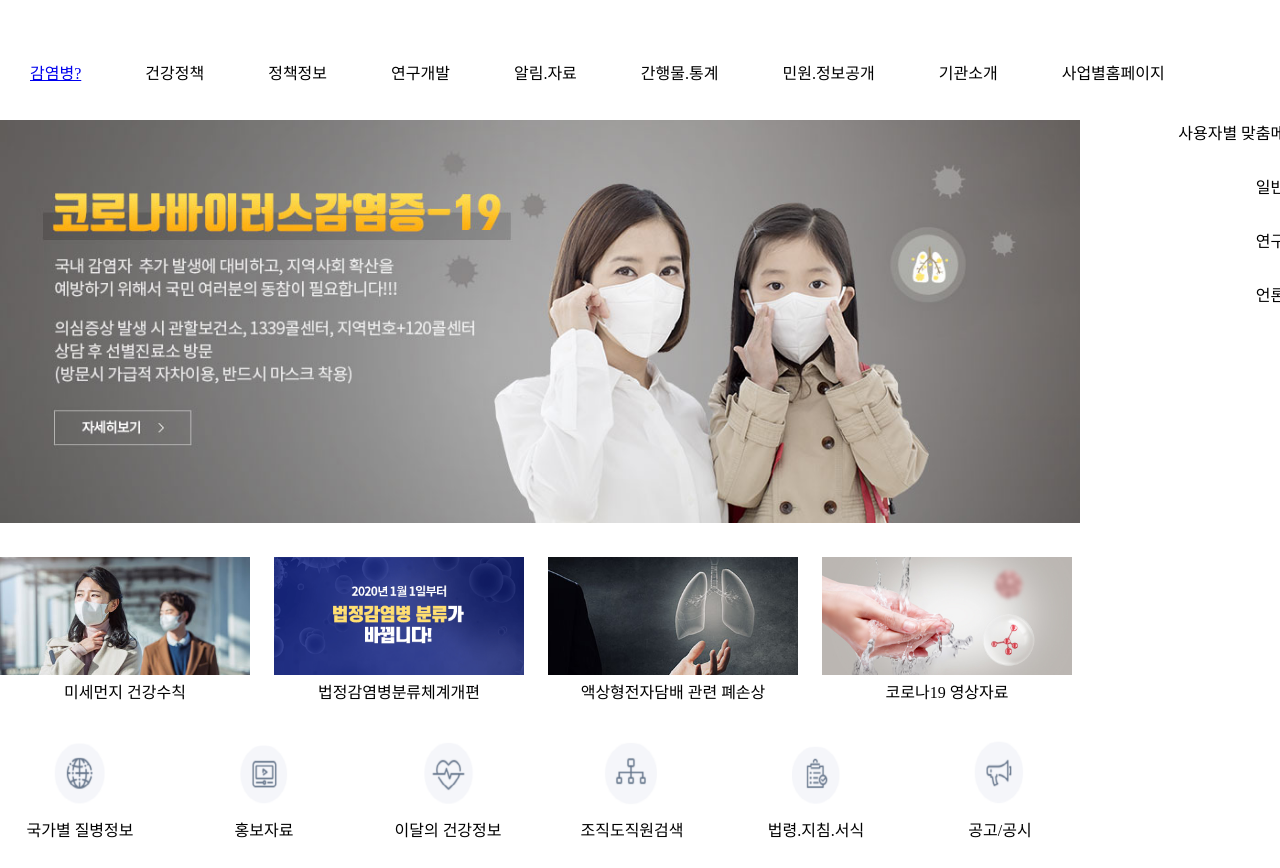
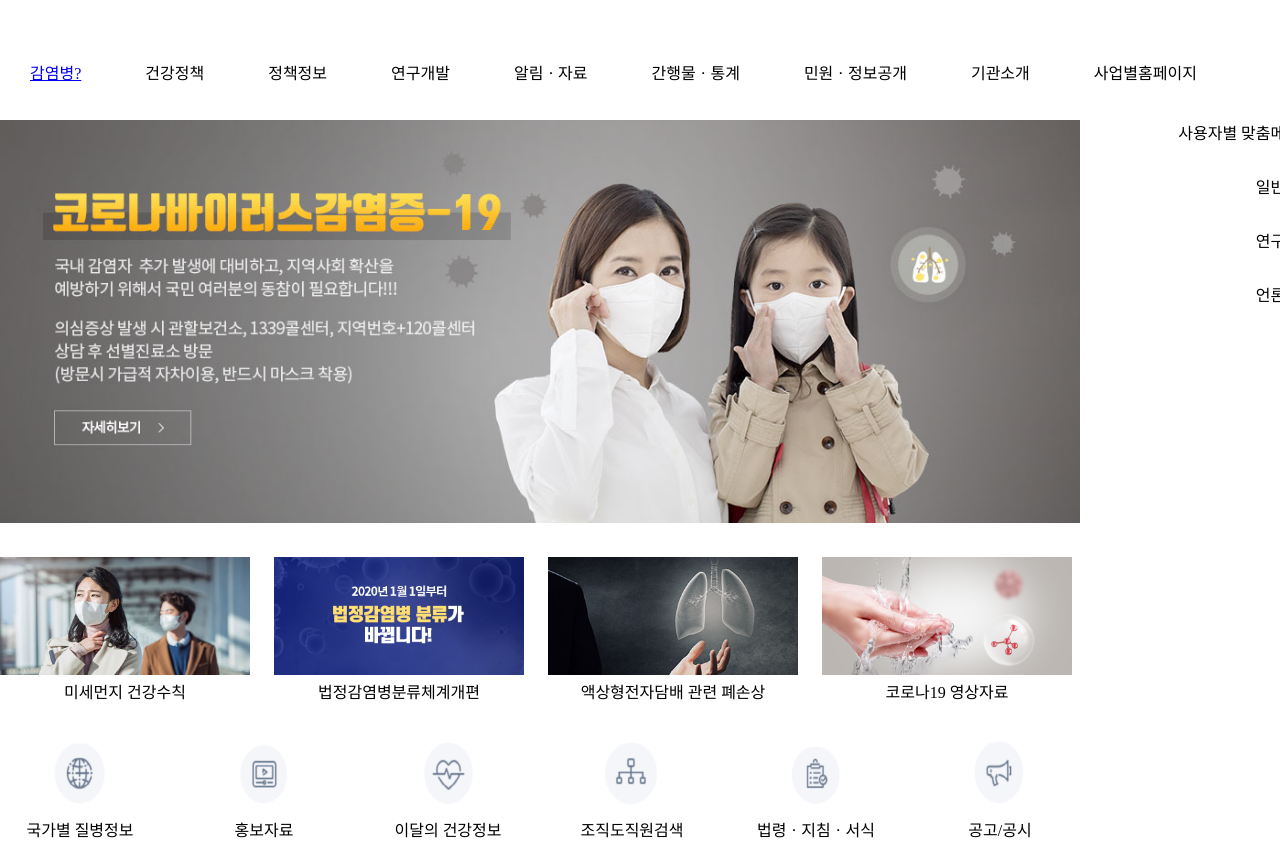
Before and after one commit to jihyun-kim329/assignment, a plain HTML site: page index.html in a window 1280 px wide. Shown: the part 80-948 px from the top of the page. Drawn offline with Linux system fonts and the light colour scheme.

Commit message:
Update index.html

```diff
--- a/index.html
+++ b/index.html
@@ -156,9 +156,9 @@ footer{
 		<li> 건강정책 </li>
 		<li> 정책정보 </li>
 		<li> 연구개발 </li>
-		<li> 알림.자료 </li>
-		<li> 간행물.통계 </li>
-		<li> 민원.정보공개 </li>
+		<li> 알림ㆍ자료 </li>
+		<li> 간행물ㆍ통계 </li>
+		<li> 민원ㆍ정보공개 </li>
 		<li> 기관소개 </li>
 		<li> 사업별홈페이지 </li>
 	</ul>
@@ -194,7 +194,7 @@ footer{
 		<li><img src="./img/sy2.png"> <br> 홍보자료</li>
 		<li><img src="./img/sy3.png"> <br> 이달의 건강정보</li>
 		<li><img src="./img/sy4.png"> <br> 조직도직원검색</li>
-		<li><img src="./img/sy5.png"> <br> 법령.지침.서식</li>
+		<li><img src="./img/sy5.png"> <br> 법령ㆍ지침ㆍ서식</li>
 		<li><img src="./img/sy6.png"> <br> 공고/공시</li>
 	</ul>
 </section>
```
